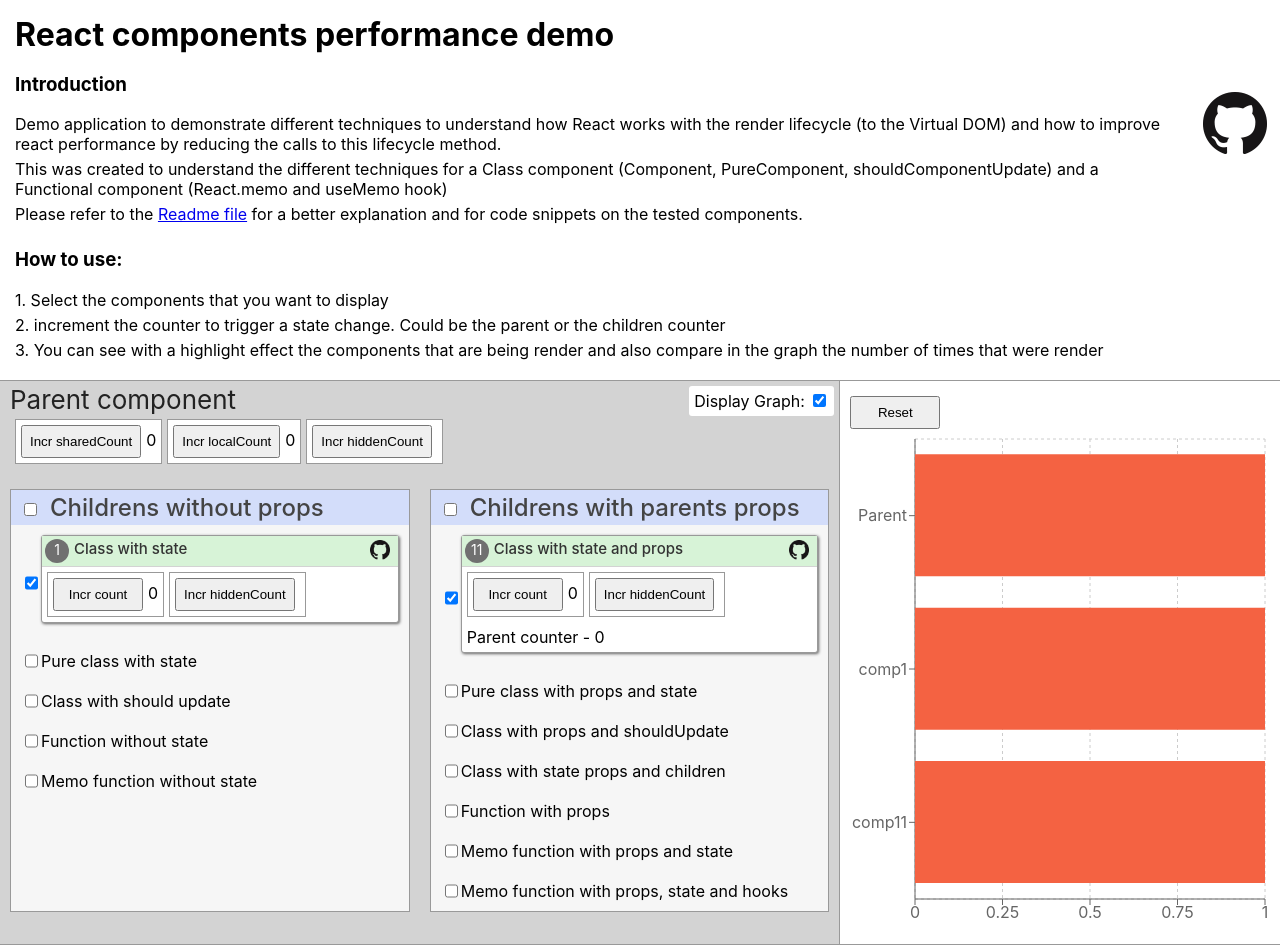
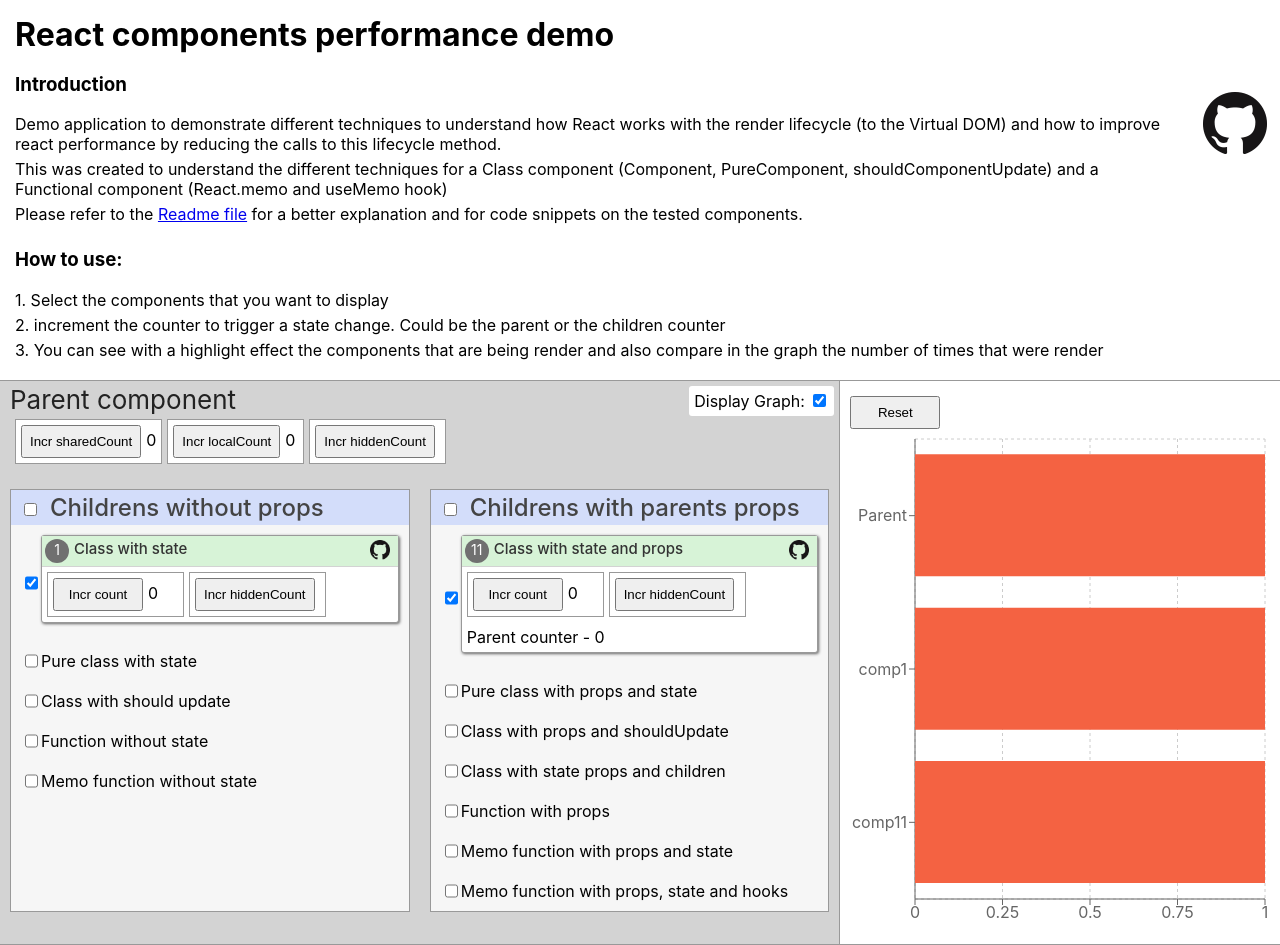
Before and after one commit to gonmercado/react-performance-demo, a React (Create React App) app: page / in a window 1280 px wide. Built offline with nearby package versions, Linux system fonts and the light colour scheme.

Commit message:
Increasing min button container

```diff
--- a/src/App.scss
+++ b/src/App.scss
@@ -172,6 +172,7 @@ header {
     border: 1px solid $borders_colors;
     padding: 0 5px;
     margin-right: 5px;
+    min-width: 125px;
     background-color: #fff;
     button {
         display: inline-block;
```
